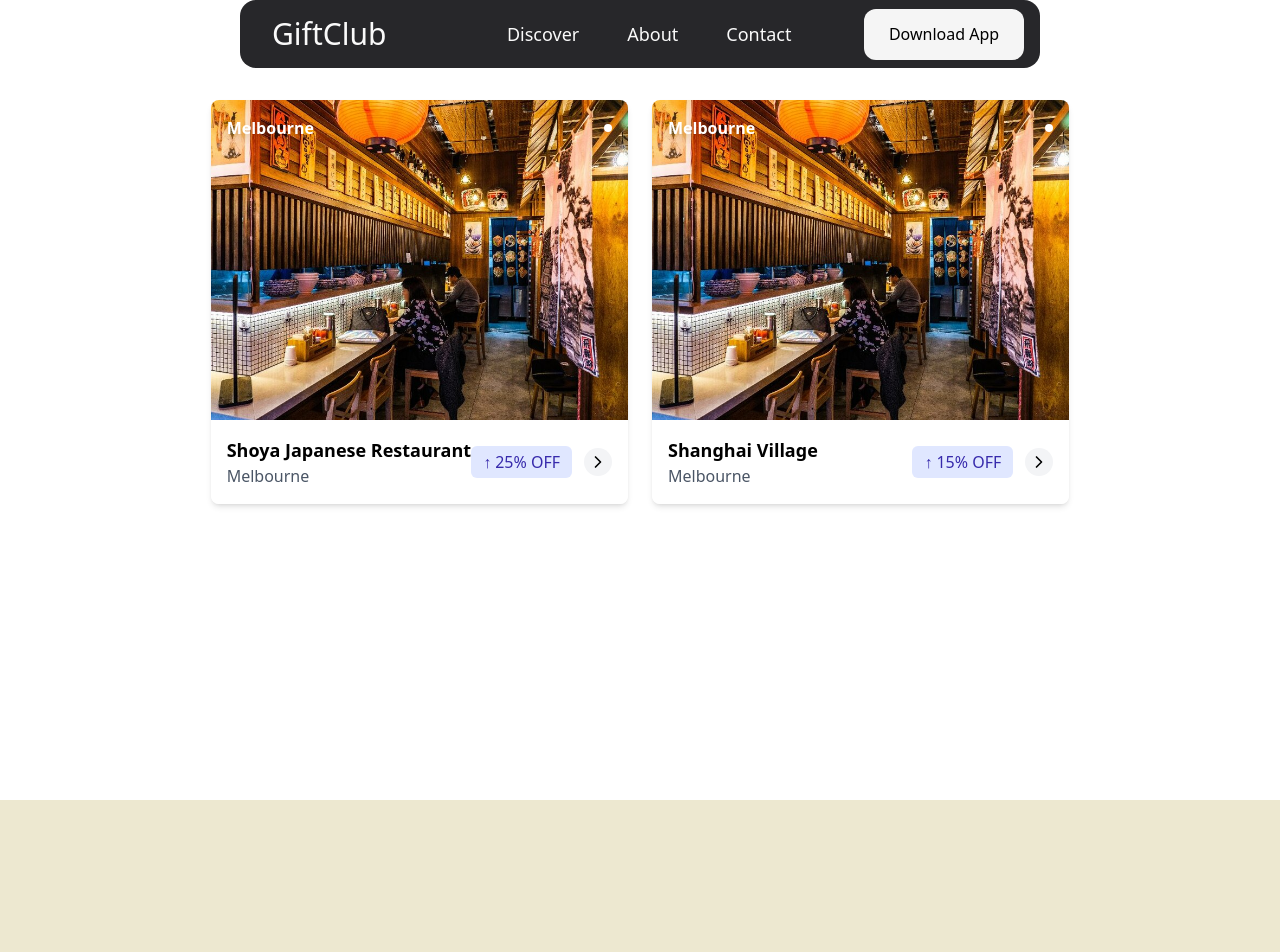
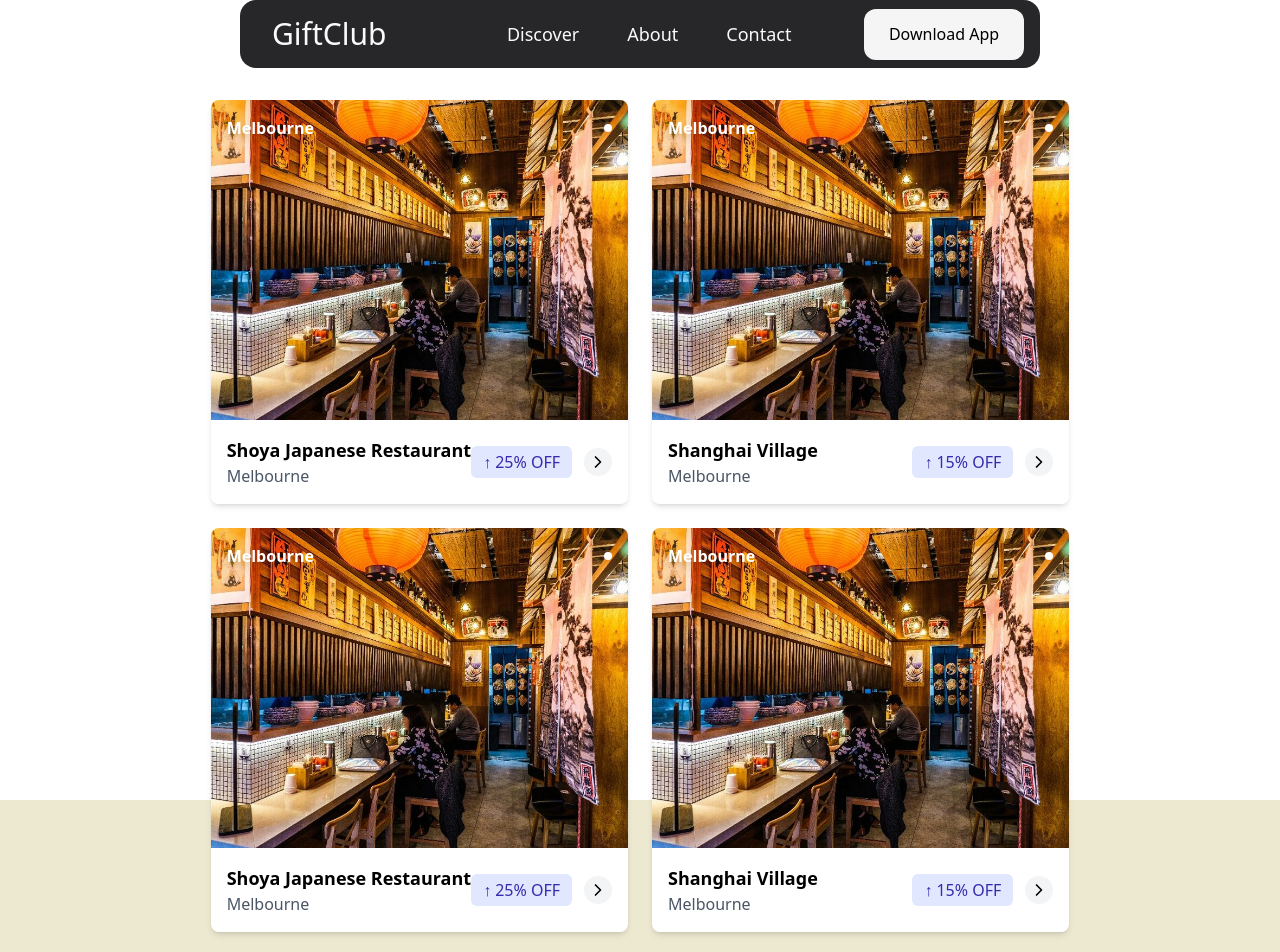
Before and after one commit to yoggiakjy/GiftClub, a Next.js app: page /explore in a window 1280 px wide. Shown: the top 952 px of the page. Before the commit the page ends 800 px from the top, so only its background shows below. Built offline with nearby package versions, Linux system fonts and the light colour scheme.

Commit message:
implemented links from explore page

```diff
--- a/app/components/RestaurantCards.tsx
+++ b/app/components/RestaurantCards.tsx
@@ -1,34 +1,72 @@
-import React from 'react'
-import RestaurantCard from './RestaurantCard'
+import React from "react";
+import RestaurantCard from "./RestaurantCard";
+import Link from "next/link";
 
 const RestaurantCards = () => {
   const restaurants = [
     {
       id: 1,
-      name: 'Shoya Japanese Restaurant',
-      location: 'Melbourne',
-      discount: '25% OFF',
-      image: '/japanese-restaurant.jpg',
-      slug: 'shoya-japanese-restaurant'
+      name: "Shoya Japanese Restaurant",
+      location: "Melbourne",
+      discount: "25% OFF",
+      image: "/japanese-restaurant.jpg",
+      slug: "shoya-japanese-restaurant",
     },
     {
       id: 2,
-      name: 'Shanghai Village',
-      location: 'Melbourne',
-      discount: '15% OFF',
-      image: '/japanese-restaurant.jpg',
-      slug: 'shanghai-village'
+      name: "Shanghai Village",
+      location: "Melbourne",
+      discount: "15% OFF",
+      image: "/japanese-restaurant.jpg",
+      slug: "shanghai-village",
     },
-  ]
+    {
+      id: 3,
+      name: "Shoya Japanese Restaurant",
+      location: "Melbourne",
+      discount: "25% OFF",
+      image: "/japanese-restaurant.jpg",
+      slug: "shoya-japanese-restaurant",
+    },
+    {
+      id: 4,
+      name: "Shanghai Village",
+      location: "Melbourne",
+      discount: "15% OFF",
+      image: "/japanese-restaurant.jpg",
+      slug: "shanghai-village",
+    },
+    {
+      id: 5,
+      name: "Shoya Japanese Restaurant",
+      location: "Melbourne",
+      discount: "25% OFF",
+      image: "/japanese-restaurant.jpg",
+      slug: "shoya-japanese-restaurant",
+    },
+    {
+      id: 6,
+      name: "Shanghai Village",
+      location: "Melbourne",
+      discount: "15% OFF",
+      image: "/japanese-restaurant.jpg",
+      slug: "shanghai-village",
+    },
+  ];
   return (
     <div className="max-w-7xl mx-auto px-4 py-8">
       <div className="grid grid-cols-1 md:grid-cols-2 gap-6">
         {restaurants.map((restaurant) => (
-          <RestaurantCard restaurant={restaurant} key={restaurant.id} />
+          <Link
+            key={restaurant.slug}
+            href={`/restaurant_pages/${restaurant.slug}`}
+          >
+            <RestaurantCard restaurant={restaurant} key={restaurant.id} />
+          </Link>
         ))}
       </div>
     </div>
-  )
-}
+  );
+};
 
-export default RestaurantCards
+export default RestaurantCards;
--- a/app/restaurant_pages/[slug]/page.tsx
+++ b/app/restaurant_pages/[slug]/page.tsx
@@ -12,5 +12,5 @@
 
   if (!page) return notFound();
 
-  return <RestaurantTemplate title={page.title} image = {page.image} discount ="" description='' opening_hours='' voucher_time='' address='' />;
+  return (<RestaurantTemplate title={page.title} image = {page.image} discount ="" description='' opening_hours='' voucher_time='' address='' />);
 }
--- a/app/restaurant_pages/data/pages.ts
+++ b/app/restaurant_pages/data/pages.ts
@@ -1,7 +1,7 @@
 // /app/restaurant_pages/data/pages.tsx
 export const pages = [
-  { slug: 'page1', title: 'Page One', image: '/images/pizza.png' },
-  { slug: 'page2', title: 'Page Two', image: '/images/image2.jpg' },
+  { slug: 'shoya-japanese-restaurant', title: 'Page One', image: '/images/pizza.png' },
+  { slug: 'shanghai-village', title: 'Page Two', image: '/images/image2.jpg' },
   { slug: 'page3', title: 'Page Three', image: '/images/image3.jpg' },
   { slug: 'page4', title: 'Page Four', image: '/images/image4.jpg' },
   { slug: 'page5', title: 'Page Five', image: '/images/image5.jpg' },
```
